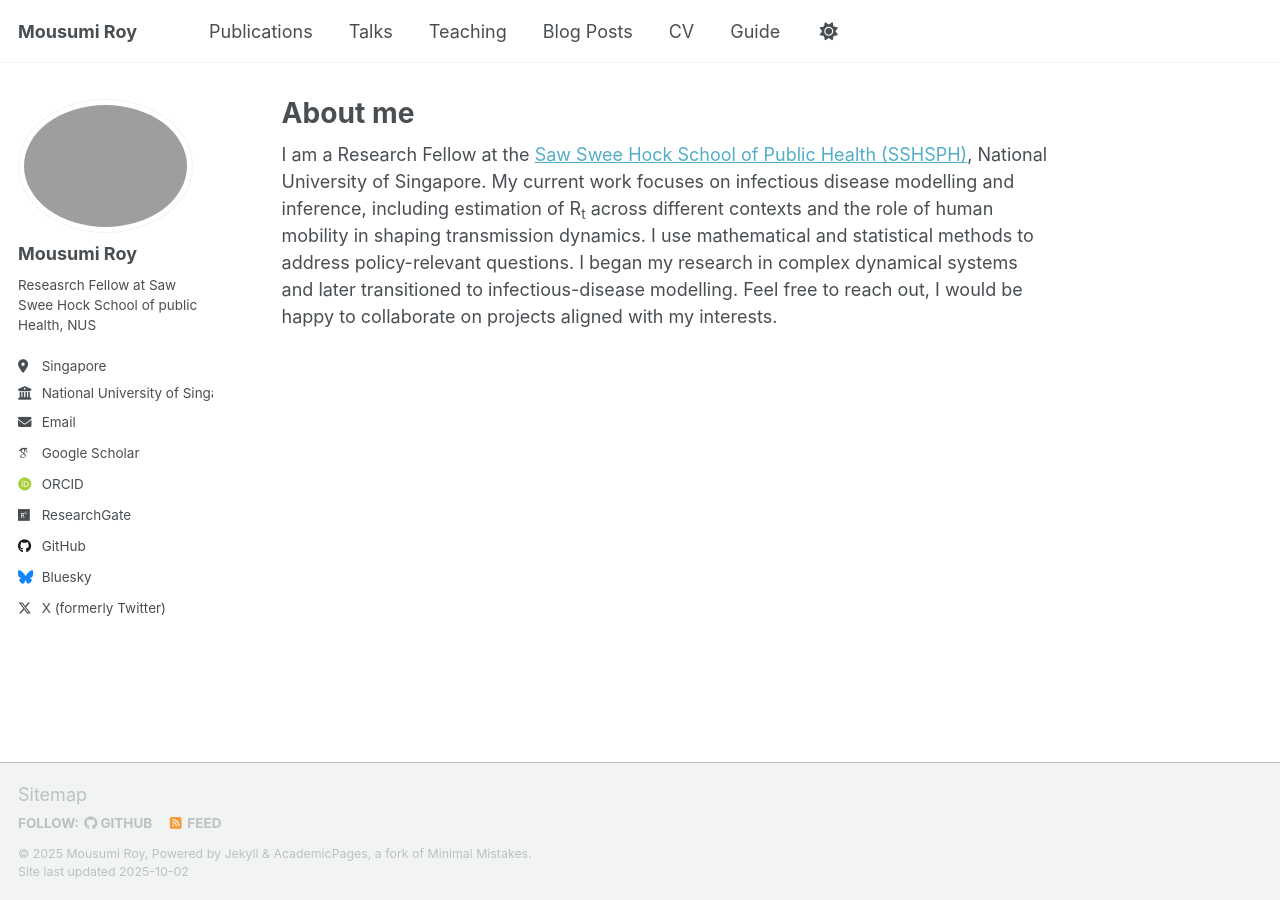
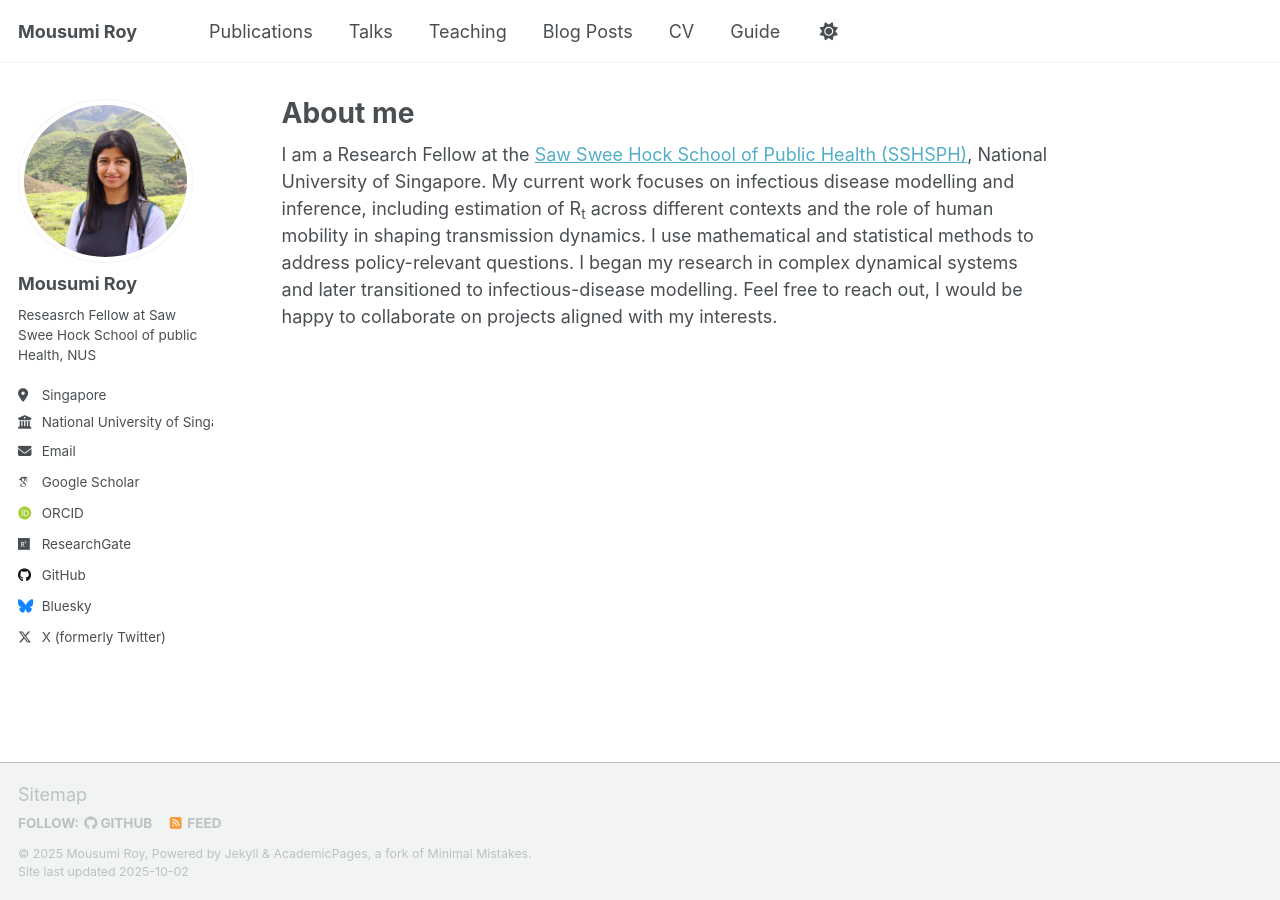
Before and after one commit to mousumi3104/mousumi3104.github.io, a Jekyll site: the page built from _pages/about.md, in a window 1280 px wide. Built offline with Jekyll 4.4.1, drawn with Linux system fonts in a browser that asks for light colours; some web fonts are replaced; a script that is not in the unit is left out.

Commit message:
Update _config.yml

```diff
--- a/_config.yml
+++ b/_config.yml
@@ -23,7 +23,7 @@ repository               : "academicpages/academicpages.github.io"
 #               Additional customization can be done by editing /_includes/author-profile.html
 author:
   # Biographic information
-  avatar           : "pic_mousumi.jpeg"
+  avatar           : "pic_mousumi.jpg"
   name             : "Mousumi Roy"
   pronouns         : # example: "she/her"
   bio              : "Reseasrch Fellow at Saw Swee Hock School of public Health, NUS"
```
